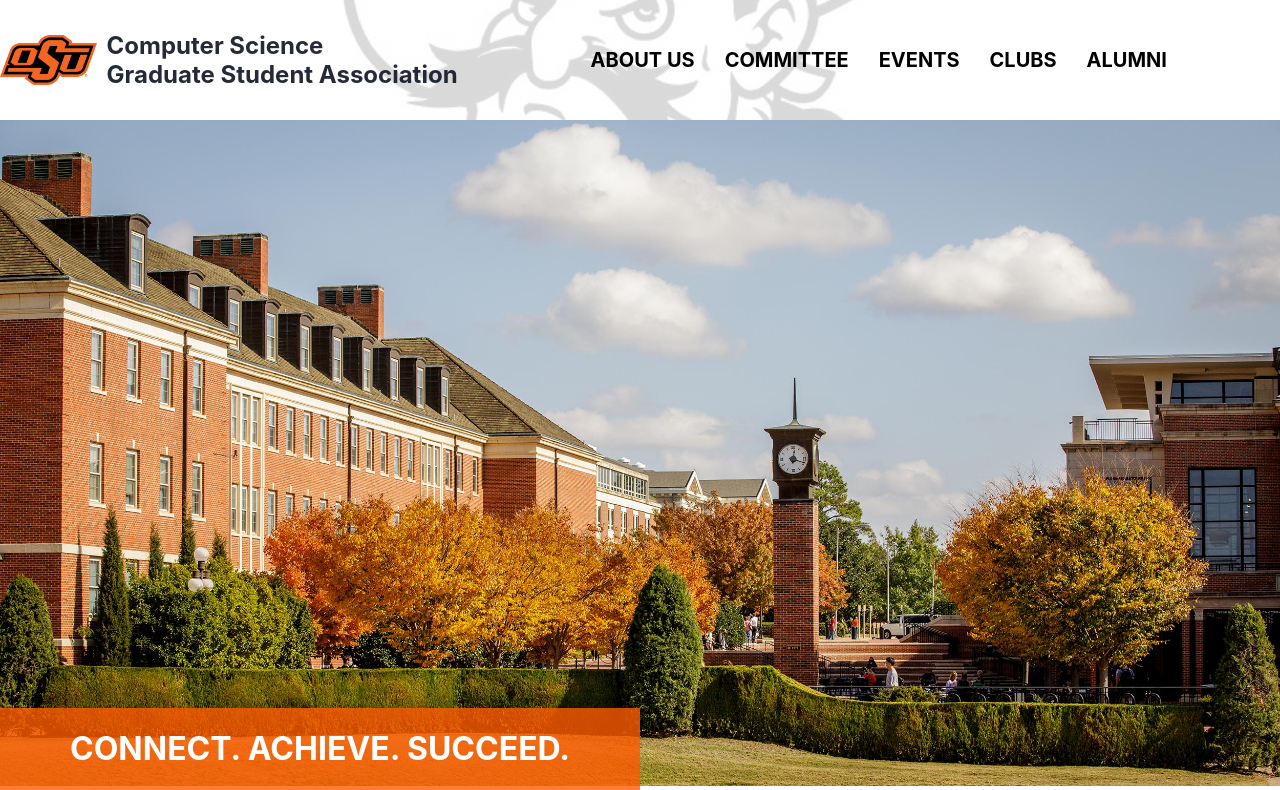
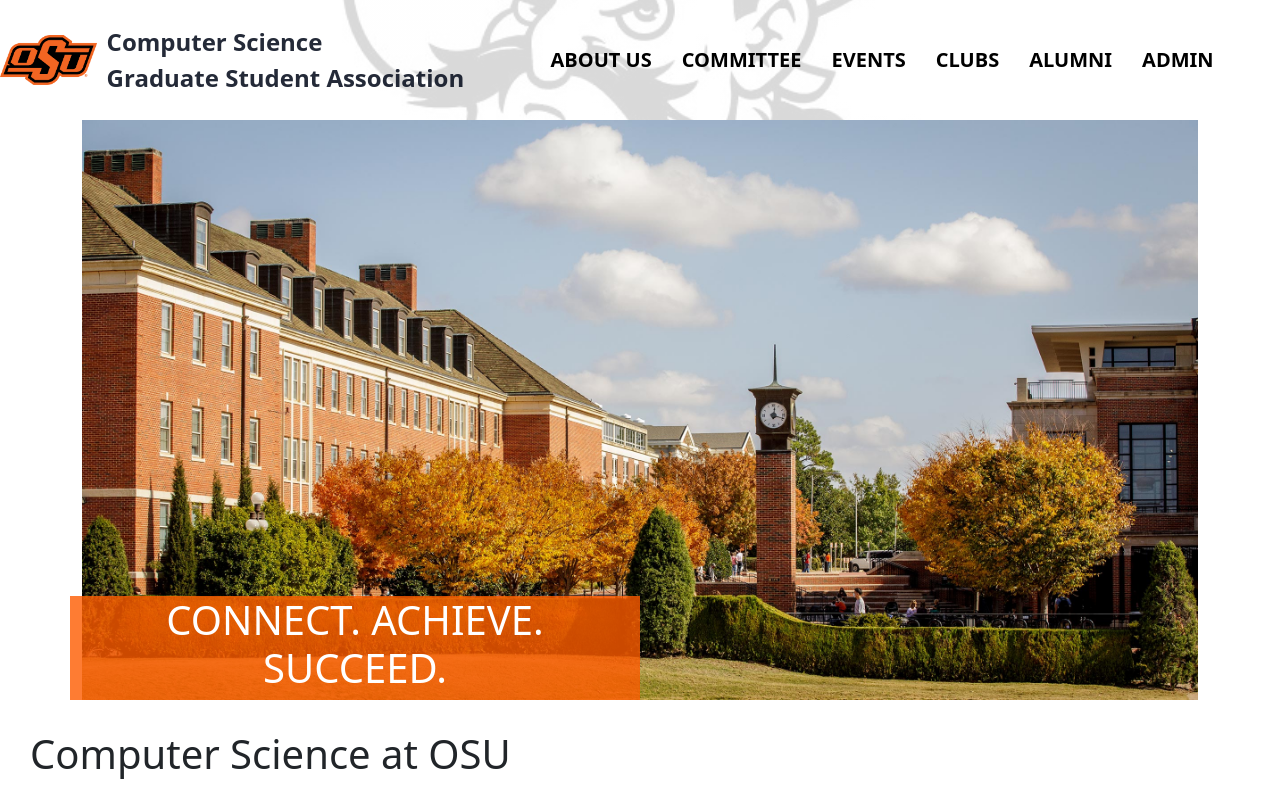
Before and after one commit to jslpdcharan/hackathon-project, a React (Create React App) app: page / in a window 1280 px wide. Shown: the top 790 px of the page. Built offline with nearby package versions, Linux system fonts and the light colour scheme.

Commit message:
added route for admin page

```diff
--- a/src/App.js
+++ b/src/App.js
@@ -4,6 +4,7 @@
 import AboutUs from "./components/AboutUsComponent";
 import Home from "./components/HomeComponent";
 import Footer from "./components/FooterComponent";
+import Admin from "./pages/AdminLogin";
 // Import other components as necessary
 
 export default function App() {
@@ -18,6 +19,7 @@
                 {/*<Route path="/events" element={<YourEventsComponent />} />*/}
                 {/*<Route path="/clubs" element={<YourClubsComponent />} />*/}
                 {/*<Route path="/alumni" element={<YourAlumniComponent />} />*/}
+                <Route path="/admin" element={<Admin />} />
                 {/* Define routes for other components */}
             </Routes>
             <Footer/>
--- a/src/components/HeaderComponent.jsx
+++ b/src/components/HeaderComponent.jsx
@@ -19,6 +19,7 @@
                 <Link to="/events">EVENTS</Link>
                 <Link to="/clubs">CLUBS</Link>
                 <Link to="/alumni">ALUMNI</Link>
+                <Link to="/admin">ADMIN</Link>
             </nav>
         </header>
     );
```
